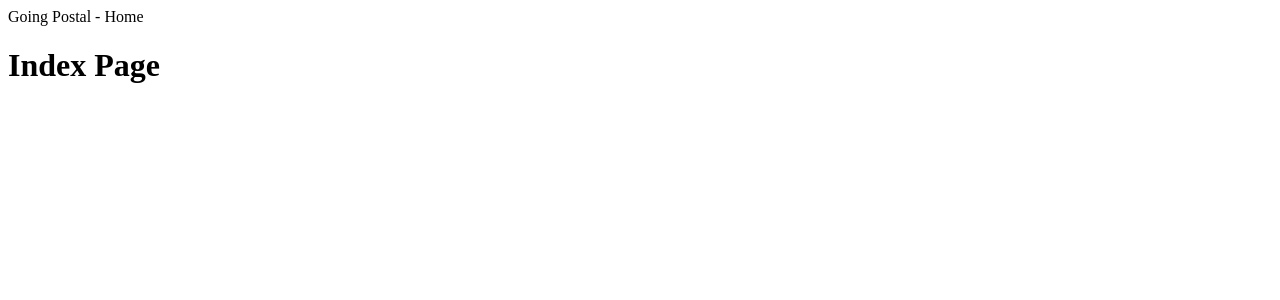
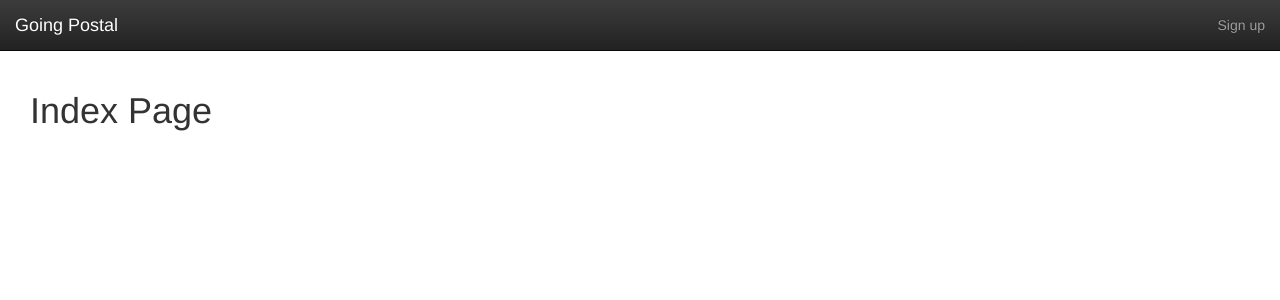
Before and after one commit to etothemanders/going-postal-django, a Django app: page / in a window 1280 px wide. Shown: the top 300 px of the page. Run offline with Django 3.2, Linux system fonts and the light colour scheme; some libraries are stand-ins or nearby versions.

Commit message:
[navigation] Added a navigation bar

```diff
--- a/app/templates/base.html
+++ b/app/templates/base.html
@@ -1,5 +1,33 @@
-{% block title %}
-{% endblock %}
-
-{% block content %}
-{% endblock %}
+{% load staticfiles %}
+<!DOCTYPE html>
+<html>
+  <head>
+    <meta name="viewport" content="width=device-width, initial-scale=1">
+    <title>{% block title %}Base{% endblock %}</title>
+    <link href="https://maxcdn.bootstrapcdn.com/bootstrap/3.3.5/css/bootstrap.min.css" rel="stylesheet" integrity="sha256-MfvZlkHCEqatNoGiOXveE8FIwMzZg4W85qfrfIFBfYc= sha512-dTfge/zgoMYpP7QbHy4gWMEGsbsdZeCXz7irItjcC3sPUFtf0kuFbDz/ixG7ArTxmDjLXDmezHubeNikyKGVyQ==" crossorigin="anonymous">
+    <link rel="stylesheet" href="https://maxcdn.bootstrapcdn.com/bootstrap/3.3.5/css/bootstrap-theme.min.css" integrity="sha384-aUGj/X2zp5rLCbBxumKTCw2Z50WgIr1vs/PFN4praOTvYXWlVyh2UtNUU0KAUhAX" crossorigin="anonymous">
+    {% block css %}
+    {% endblock %}
+  </head>
+  <body>
+    <nav class="navbar navbar-inverse navbar-static-top">
+      <div class="container-fluid">
+        <div class="navbar-header">
+          <a class="navbar-brand" href="/">Going Postal</a>
+        </div>
+        <ul class="nav navbar-nav navbar-right">
+          <li><a href="/accounts/register">Sign up</a></li>
+        </ul>
+      </div>
+    </nav>
+    <div class="container-fluid">
+    {% block content %}
+        <h1>Hello!</h1>
+    {% endblock %}
+    </div>
+    <script type="text/javascript" src="//code.jquery.com/jquery-1.11.3.min.js"></script>
+    <script src="https://maxcdn.bootstrapcdn.com/bootstrap/3.3.5/js/bootstrap.min.js" integrity="sha256-Sk3nkD6mLTMOF0EOpNtsIry+s1CsaqQC1rVLTAy+0yc= sha512-K1qjQ+NcF2TYO/eI3M6v8EiNYZfA95pQumfvcVrTHtwQVDG+aHRqLi/ETn2uB+1JqwYqVG3LIvdm9lj6imS/pQ==" crossorigin="anonymous"></script>
+    {% block js %}
+    {% endblock %}
+  </body>
+</html>
--- a/app/templates/index.html
+++ b/app/templates/index.html
@@ -1,9 +1,9 @@
 {% extends 'base.html' %}
 
-{% block title %}
-  Going Postal - Home
-{% endblock %}
+{% block title %}Going Postal - Home{% endblock %}
 
 {% block content %}
-<h1>Index Page</h1>
+  <div class="container-fluid">
+    <h1>Index Page</h1>
+  </div>
 {% endblock %}
```
